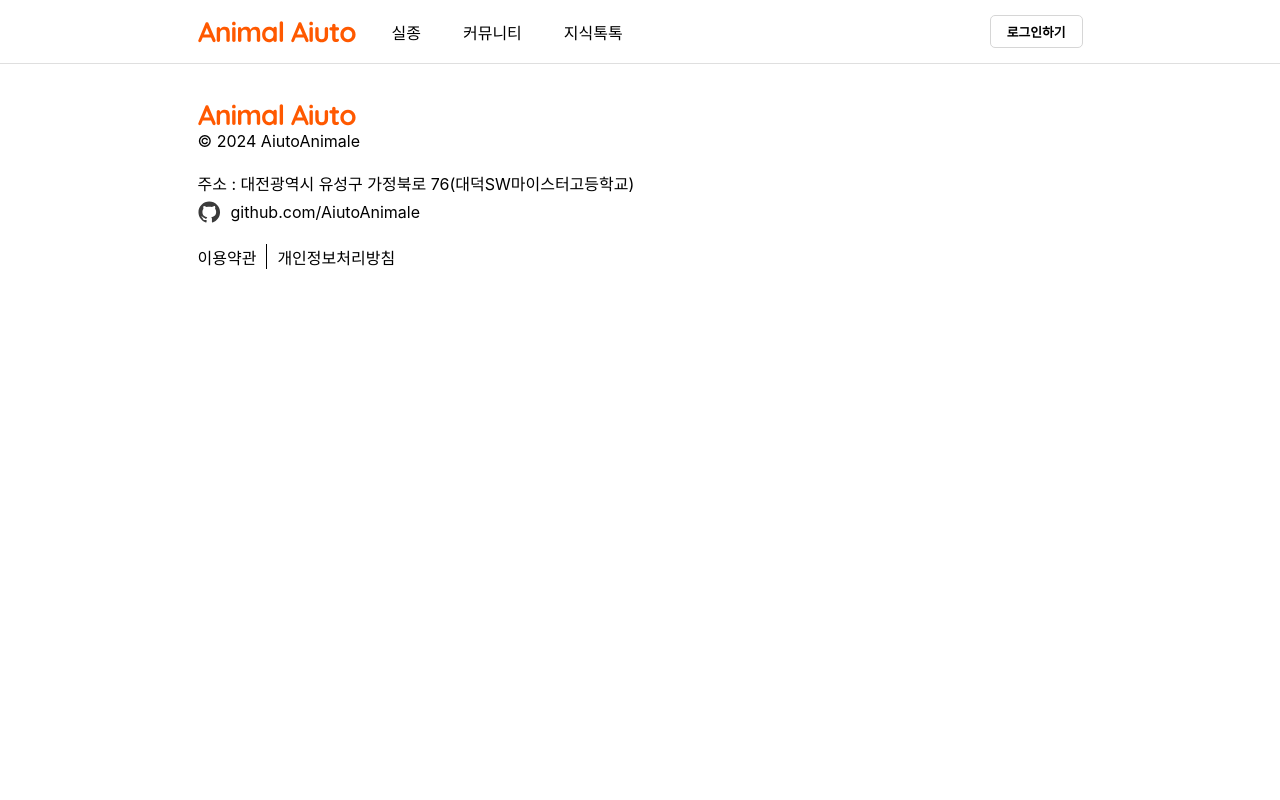
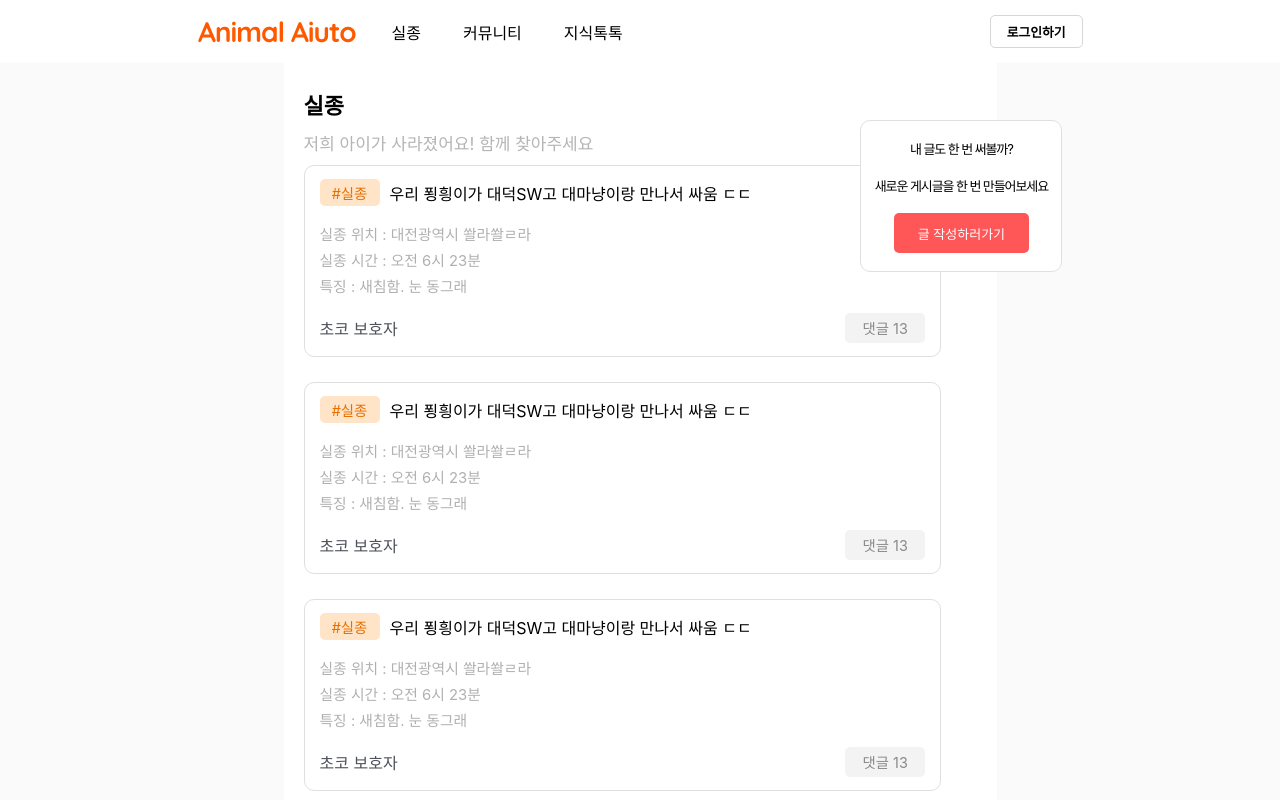
Before and after one commit to AiutoAnimale/AA_FE, a React (Create React App) app in the folder aa/: page /missing in a window 1280 px wide. Shown: the top 800 px of the page. Built offline with nearby package versions, Linux system fonts and the light colour scheme.

Commit message:
📑 :: Missing

```diff
--- a/aa/src/pages/Missing/index.jsx
+++ b/aa/src/pages/Missing/index.jsx
@@ -1,10 +1,53 @@
 import { useState } from "react";
 import styled from "styled-components";
+import { color } from "../../style/theme";
+
+import UserName from "../../components/UserName";
+import MainText from "../../components/MainText";
+import Tag from "../../components/Tag";
+import ContentsText from "../../components/ContentsText";
+
+import CreateContainer from "../../components/CreateContainer";
 
 export default function Missing() {
+
+    const List = [
+        { text: "우리 푕힁이가 대덕SW고 대마냥이랑 만나서 싸움 ㄷㄷ", number: "1", tag: "실종", user: "초코 보호자", count: "13", state: "대전광역시 쏼라쏼ㄹ라", time: "오전 6시 23분", unique: "새침함. 눈 동그래" },
+        { text: "우리 푕힁이가 대덕SW고 대마냥이랑 만나서 싸움 ㄷㄷ", number: "2", tag: "실종", user: "초코 보호자", count: "13", state: "대전광역시 쏼라쏼ㄹ라", time: "오전 6시 23분", unique: "새침함. 눈 동그래" },
+        { text: "우리 푕힁이가 대덕SW고 대마냥이랑 만나서 싸움 ㄷㄷ", number: "3", tag: "실종", user: "초코 보호자", count: "13", state: "대전광역시 쏼라쏼ㄹ라", time: "오전 6시 23분", unique: "새침함. 눈 동그래" },
+        { text: "우리 푕힁이가 대덕SW고 대마냥이랑 만나서 싸움 ㄷㄷ", number: "4", tag: "실종", user: "초코 보호자", count: "13", state: "대전광역시 쏼라쏼ㄹ라", time: "오전 6시 23분", unique: "새침함. 눈 동그래" },
+        { text: "우리 푕힁이가 대덕SW고 대마냥이랑 만나서 싸움 ㄷㄷ", number: "5", tag: "실종", user: "초코 보호자", count: "13", state: "대전광역시 쏼라쏼ㄹ라", time: "오전 6시 23분", unique: "새침함. 눈 동그래" },
+     ];
+
     return (
         <>
             <Container>
+                <CreateContainer />
+                <Center>
+                    <PostContainer>
+                        <BoldText>실종</BoldText>
+                        <MediumText>저희 아이가 사라졌어요! 함께 찾아주세요</MediumText>
+                        <PostBox>
+                            {List.map((item, index) => (
+                                <PopularPost>
+                                    <PostTop>
+                                        <Tag type={'tag'} backColor={color.Orange[3]} color={color.Orange[2]} data={`#${item.tag}`} />
+                                        <MainText data={item.text} />
+                                    </PostTop>
+                                    <PostMid>
+                                        <ContentsText data={`실종 위치 : ${item.state}`} font={'14.8px'} />
+                                        <ContentsText data={`실종 시간 : ${item.time}`} font={'14.8px'} />
+                                        <ContentsText data={`특징 : ${item.unique}`} font={'14.8px'} />
+                                    </PostMid>
+                                    <PostBottom>
+                                        <UserName data={item.user} />
+                                        <Tag backColor={color.Gray[0]} color={color.Gray[7]} data={`댓글 ${item.count}`} />
+                                    </PostBottom>
+                                </PopularPost>
+                            ))}
+                        </PostBox>
+                    </PostContainer>
+                </Center>
             </Container>
         </>
     );
@@ -12,5 +55,97 @@ export default function Missing() {
 
 const Container = styled.div`
     display: flex;
+    justify-content: center;
     width: 100%;
+    min-height: 100vh;
+    background-color: ${color.Gray[11]};
 `;
+
+const Center = styled.div`
+    display: flex;
+    flex-direction: column;
+    width: 70%;
+    padding: 5px 20px 50px 20px;
+    min-width: 370px;
+    max-width: 673px;
+    background-color: ${color.White};
+`;
+
+const SelectContainer = styled.div`
+    display: flex;
+    border-bottom: solid 1px ${color.Gray[1]};
+    overflow-x: scroll;
+    white-space: nowrap;
+    &::-webkit-scrollbar {
+        display: none;
+    }
+`;
+
+const MarginDiv = styled.div`
+    display: flex;
+`
+
+const MarginBox = styled.div`
+    width: 18px;
+    height: 46px;
+`
+
+const BoldText = styled.div`
+    font-size: 22px;
+    font-weight: bolder;
+    color: ${color.Black};
+`
+
+const MediumText = styled.div`
+    font-size: 17px;
+    font-weight: medium;
+    color: ${color.Gray[4]};
+`
+
+const PostContainer = styled.div`
+    display: flex;
+    flex-direction: column;
+    padding: 20px 0;
+    row-gap: 10px;
+`
+
+const PopularPost = styled.div`
+    border-radius: 10px;
+    border: solid 1px ${color.Gray[1]};
+    width: 90%;
+    min-width: 350px;
+    min-height: 170px;
+    display: flex;
+    flex-direction: column;
+    justify-content: space-around;
+    gap: 10px;
+    padding: 10px 15px;
+`
+
+const PostTop = styled.div`
+    display: flex;
+    align-items: center;
+    width: 100%;
+    gap: 10px;
+`
+
+const PostMid = styled.div`
+    display: flex;
+    flex-direction: column;
+    justify-content: flex-start;
+    row-gap: 5px;
+`
+
+const PostBottom = styled.div`
+    display: flex;
+    align-items: center;
+    justify-content: space-between;
+    width: 100%;
+    gap: 10px;
+`
+
+const PostBox = styled.div`
+    display: flex;
+    flex-direction: column;
+    row-gap: 25px;
+`
```
